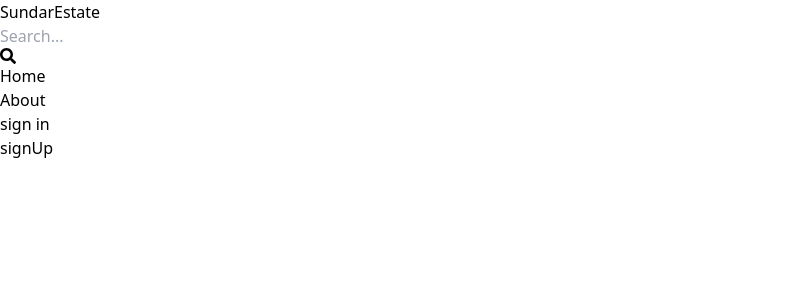
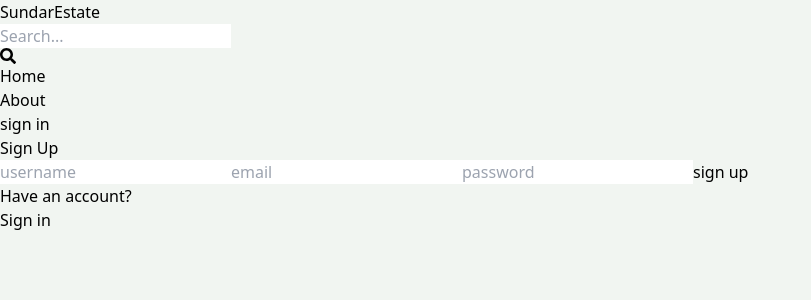
Before and after one commit to KATHIRVEL133/mern-estate, a React (Vite) app in the folder client/: page /sign-up in a window 1280 px wide. Shown: the top 300 px of the page, without its empty margins (0-811 px from the left). Built offline with nearby package versions, Linux system fonts and the light colour scheme.

Commit message:
Created the sign up page in front end

```diff
--- a/client/src/index.css
+++ b/client/src/index.css
@@ -1,3 +1,6 @@
 @tailwind base;
 @tailwind components;
 @tailwind utilities;
+body{
+    background-color: rgb(241,245, 241);
+}
--- a/client/src/pages/SignUp.jsx
+++ b/client/src/pages/SignUp.jsx
@@ -1,10 +1,26 @@
-/* eslint-disable no-unused-vars */
-import React from 'react'
-
+import {Link} from 'react-router-dom'
 export default function SignUp() {
   return (
-    <div>
-      signUp
+    <div className="p-3 max-w-lg mx-auto">
+      <h1 className='my-5 text-center text-3xl font-semibold'>
+        Sign Up
+      </h1>
+      <form className='flex flex-col gap-4'>
+        <input type='text' placeholder='username' id='username' className='border rounded-lg p-2'/>
+        <input type='email' placeholder='email' id='email' className='border rounded-lg p-2'/>
+        <input type='password' placeholder='password' id='password' className='border rounded-lg p-2'/>
+        <button className='bg-slate-700 text-white uppercase rounded-lg p-3 hover:opacity-95 disabled:opacity-80'>
+          sign up
+        </button>
+      </form>
+      <div className='flex gap-2 mt-2'>
+        <p>Have an account?</p>
+        <Link to={'/sign-in'}>
+        <span className='text-blue-500'>
+          Sign in
+        </span>
+        </Link>
+      </div>
     </div>
   )
 }
```
